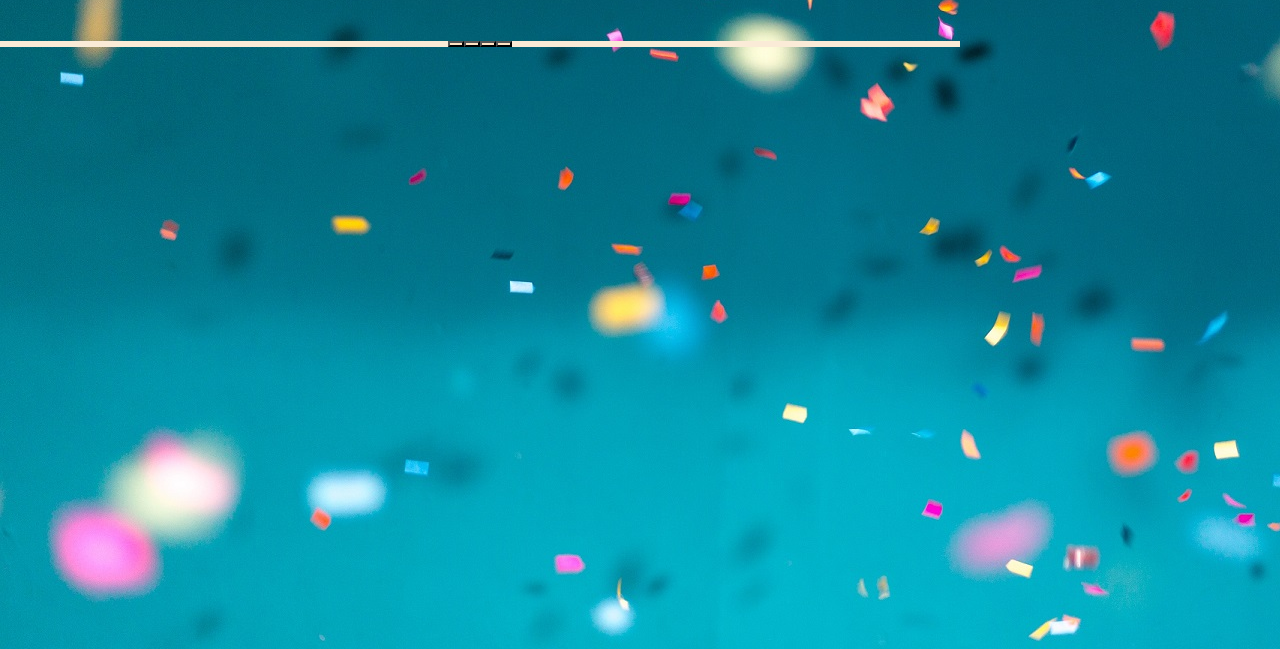
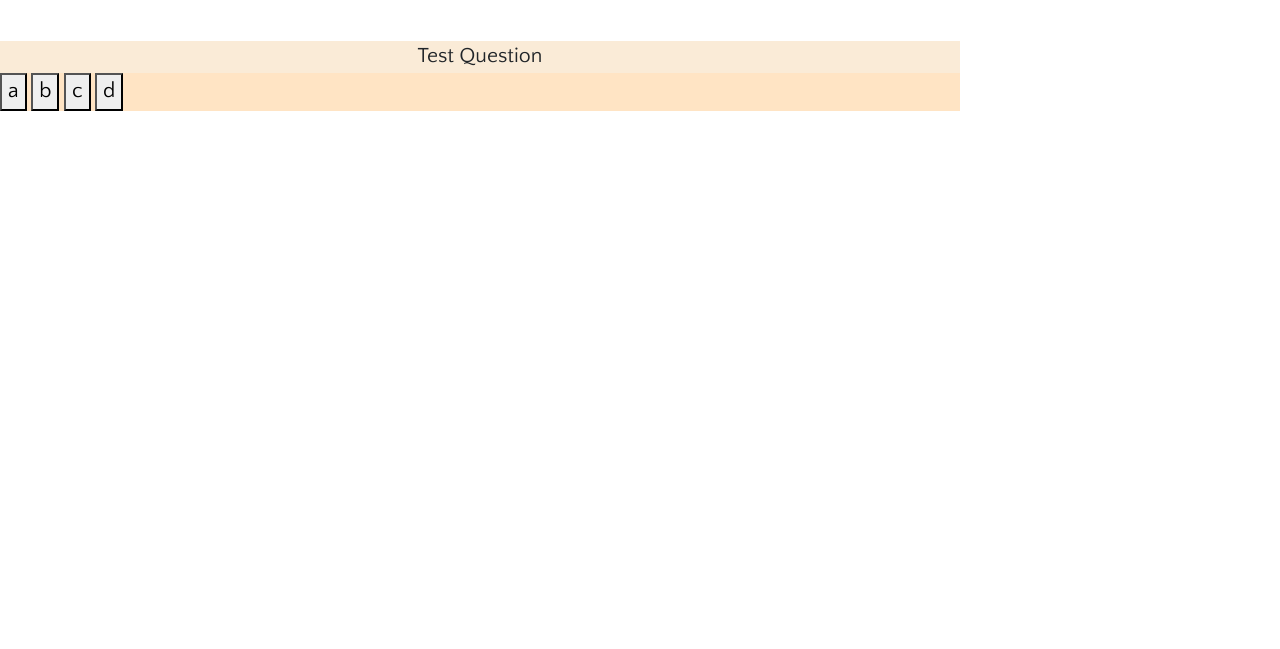
Before and after one commit to jzubak/TriviaGame, a plain HTML site: page index.html in a window 1280 px wide. Shown: the part 151-800 px from the top of the page. Drawn offline with nearby package versions, Linux system fonts and the light colour scheme; a web font is replaced by a local one.

Commit message:
SATURDAY 4pm

```diff
--- a/css/style.css
+++ b/css/style.css
@@ -2,7 +2,7 @@ body{
     background-size:auto;
     margin: 0;
     /* background-image: url('../images/asanoha-400px/asanoha-400px/asanoha-400px.png'); */
-    background-image: url('../images/jason-leung-479251-unsplash.jpg');
+    /* background-image: url('../images/jason-leung-479251-unsplash.jpg'); */
     /* background-image: url('../images/christopher-burns-253179-unsplash.jpg') */
 }
 
--- a/index.html
+++ b/index.html
@@ -17,10 +17,12 @@
     <h1 class="d-flex justify-content-center">Tivia Time!</h1>
     <br><br>
     <div class="questionBox words d-flex justify-content-center">
-                <button class="answers words"></button>
-                <button class="answers words"></button>
-                <button class="answers words"></button>
-                <button class="answers words"></button>
+    </div>
+    <div class="answers">
+                <button class="answer1 words"></button>
+                <button class="answer2 words"></button>
+                <button class="answer3 words"></button>
+                <button class="answer4 words"></button>
     </div>
     <br><br>
     <script src="https://code.jquery.com/jquery-3.3.1.min.js" integrity="sha256-FgpCb/KJQlLNfOu91ta32o/NMZxltwRo8QtmkMRdAu8="
--- a/javascript/app.js
+++ b/javascript/app.js
@@ -1,13 +1,48 @@
-var questions = {
-    question1: {
+var questionTimeout = setInterval(showQuestion,5*1000);
+var questions = [
+        {
         question: "Test Question",
         answers: ["a", "b", "c", "d"],
         correctAnswer: "b",
+        },
+    {
+    question: "Test Question2",
+    answers: ["a", "b", "c", "d"],
+    correctAnswer: "c",
+    },
+    {question: "Test Question3",
+    answers: ["a", "b", "c", "d"],
+    correctAnswer: "c",
+    },
+    {question: "Test Question4",
+    answers: ["a", "b", "c", "d"],
+    correctAnswer: "c",
     }
+]
+var count = 0;
+var start = $("<button>");
+$(start).text("Start");
+$(".questionBox").prepend(start);
+
+
+function showQuestion() {
+
+            $(".questionBox").html("<div>" + questions[count].question + " </div>");
+    for (var i = 0; i < questions[count].answers.length; i++){
+
+           $(`.answer${i+1}`).text(questions[count].answers[i]);
+
+    }
+    count++;
+    // (questionTimeout)
 }
 
-var questionTimeout = setTimeout(function() {
-    alert("Alert #1: Called automatically 1 second after page load.");
-}, 5*1000);
+$(start).on("click", function (startGame) {
 
-  (questionTimeout)
+    showQuestion()
+    // $(questionTimeout) = setInterval(nextQuestion, 5*1000);
+
+});
+
+///store answer selected for later total
+//
```
